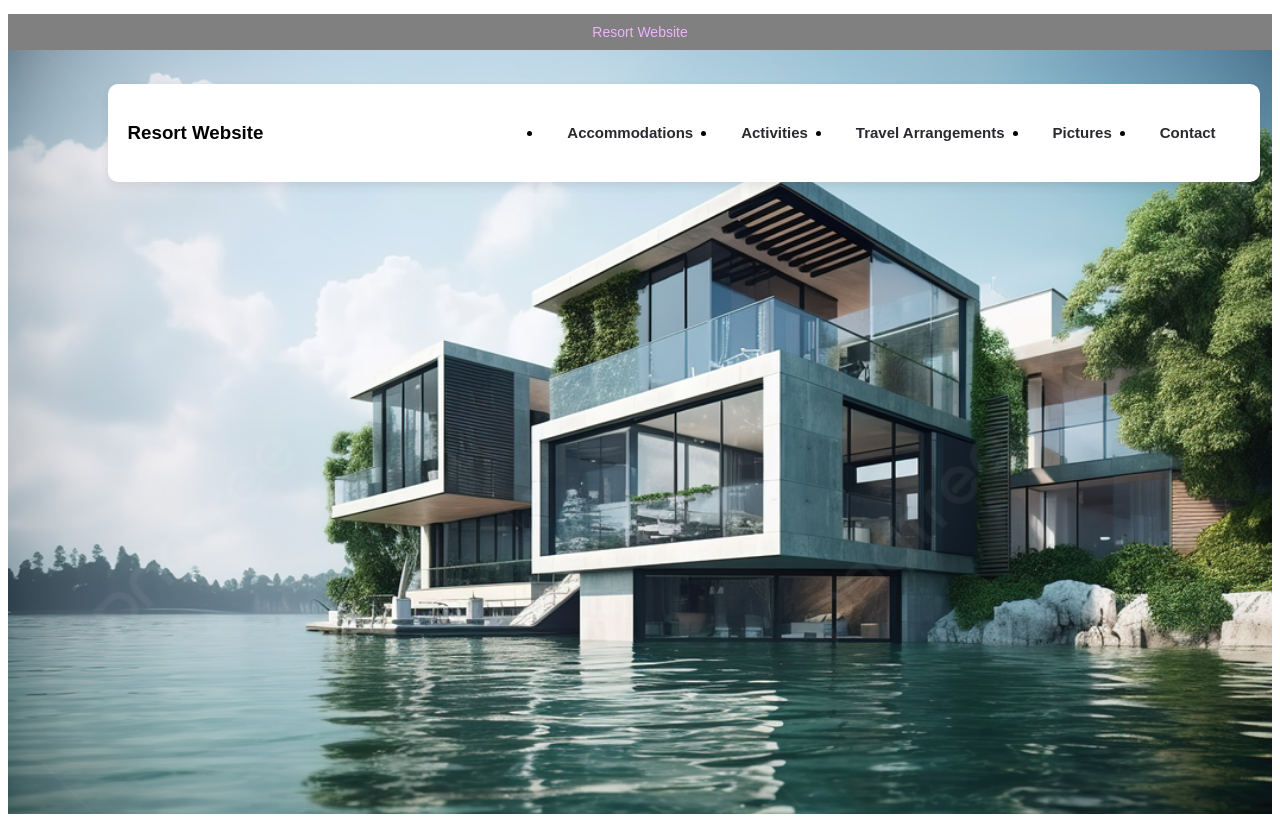
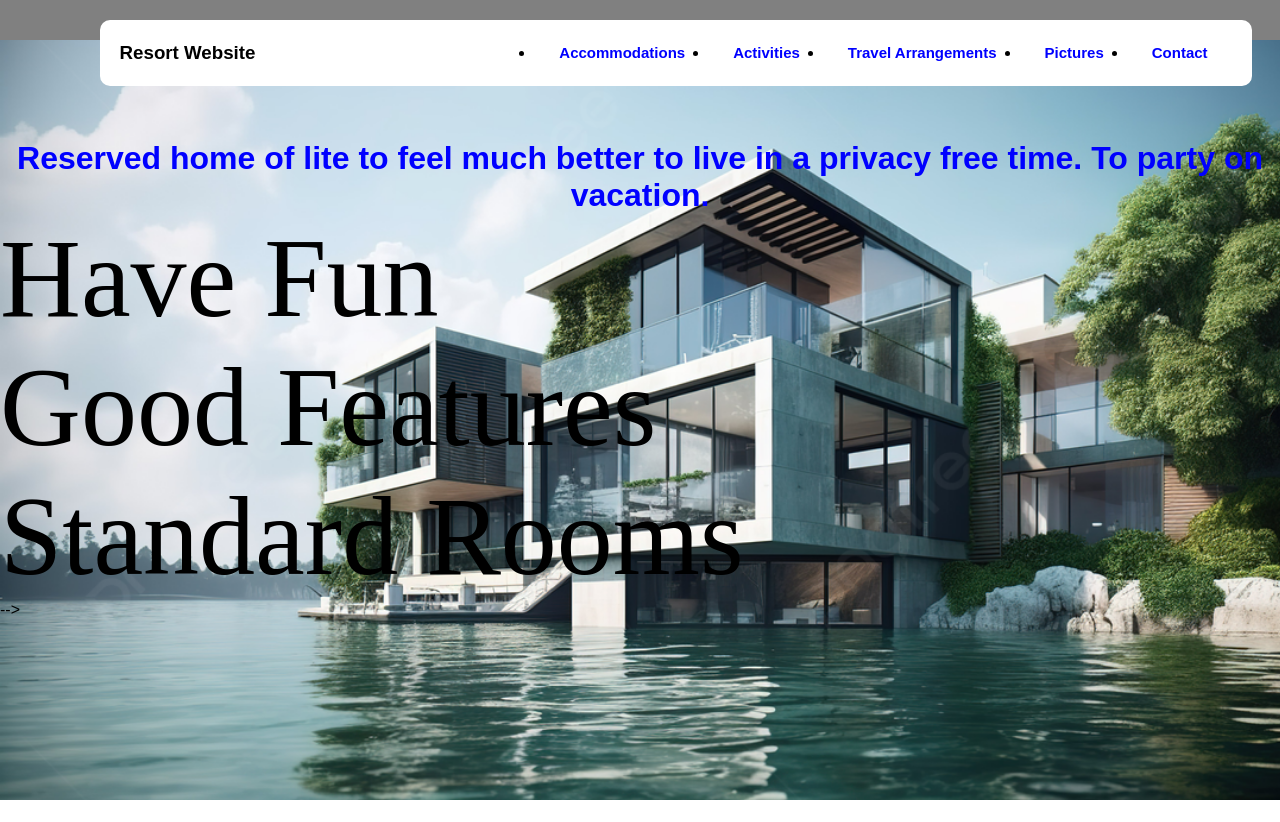
Before and after one commit to Adeventur/resort-websit, a plain HTML site: page index.html in a window 1280 px wide. After the commit the page ends 800 px from the top, so only its background shows below. Drawn offline with Linux system fonts and the light colour scheme.

Commit message:
add h1 and new section

```diff
--- a/css/style.css
+++ b/css/style.css
@@ -1,8 +1,9 @@
 *{
-          padding: 0%;
-          margin: 0%p;
+          padding: 0;
+          margin: 0;
           box-sizing: border-box;
           font-family: 'DM Sans', sans-serif;
+          border: 0;
 }
 
 .landing {
@@ -20,12 +21,6 @@
           width: 100%;
 }
 
-      .campaign-p {
-          text-align: center;
-          color: #EEB2FF;
-          padding: 10px 0px;
-          font-size: 14px;
-}
 .showcase {
           padding: 20px 99.6px;
 }
@@ -39,7 +34,7 @@
           padding: 0px 20px;
           position: fixed;
           width: 90%;
-          box-shadow: 0 4px 10px rgba(37, 47, 63, .1);
+
 }
 
 .header ul {
@@ -51,8 +46,24 @@
 }
 
 .header a {
-          color: #292930;
+          color:blue;
           font-size: 15px;
           text-decoration: none;
           font-weight: 900;
 }
+
+.writ-up h1{
+          padding-top: 90px 90px;
+}
+h1{
+          padding-top: 100px;
+          size: 70px 50px;
+          text-align: center;
+          color:blue;
+          font-size: 200%;
+}
+p{
+          text-decoration: black;
+          font-family: 'Times New Roman', Times, serif;
+          font-size: 700%;
+}
--- a/index.html
+++ b/index.html
@@ -11,8 +11,6 @@
           <section class="overall">
           <section class="landing">
            <div class="campaign">
-           <p class="campaign-p">Resort Website</a></p>
-           </div>
            <div class="showcase">
                               <div class="header">
                                   <div class="Resort">
@@ -38,8 +36,28 @@
                                           </li>
                                       </ul>
                                   </div>
+                              </div>
+                    </div>
+          </div>
 
-          </section>
+
+                                  <section class="write-up">
+                                  <h1>Reserved home of lite to feel much better to live in a privacy free time. To party on vacation.</h1>
+                                              <div class="cta-stat">
+                                                  <div>
+                                                      <p>Have Fun</p>
+                                                  </div>
+                                                  <div>
+                                                      <p>Good Features</p>
+
+                                                  </div>
+                                                  <div>
+                                                      <p>Standard Rooms</p>
+
+                                                  </div>
+                                              </div>
+                                        </section> -->
+                                        </section>
           </section>
 </body>
 </html>
```
